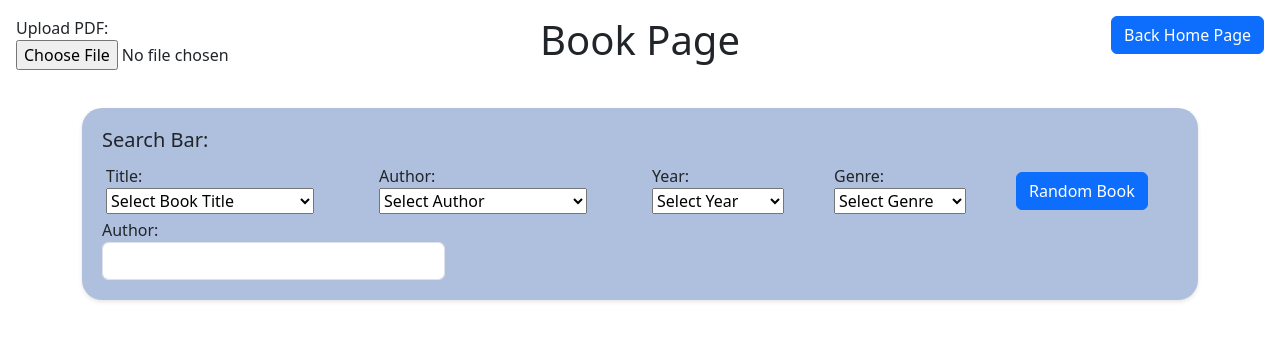
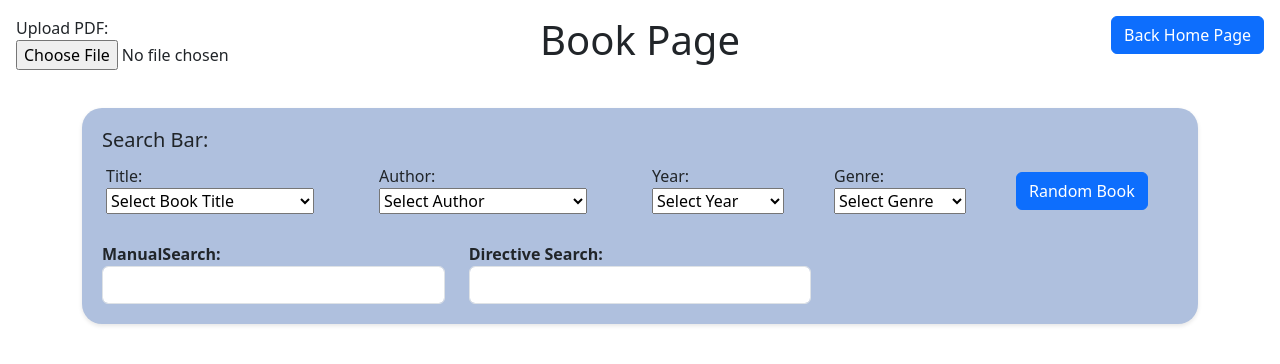
Before and after one commit to alfonso-ivan-carrillo/my-angular-application, an Angular app: page /book-page in a window 1280 px wide. Shown: the top 364 px of the page. Built offline with nearby package versions, Linux system fonts and the light colour scheme.

Commit message:
create directive to allow letters, numbers and spaces onlyin input

```diff
--- a/src/app/app.module.ts
+++ b/src/app/app.module.ts
@@ -16,6 +16,7 @@ import { FamilyPageComponent } from './family-page/family-page.component';
 import { PicturePageComponent } from './picture-page/picture-page.component';
 import { StoicPageComponent } from './stoic-page/stoic-page.component';
 import { RandomBookModalComponent } from './random-book-modal/random-book-modal.component';
+import { AlphaNumeric } from './directives/alpha-numeric.directive';
 
 @NgModule({
   declarations: [
@@ -38,6 +39,7 @@ import { RandomBookModalComponent } from './random-book-modal/random-book-modal.
     HttpClientModule,
     FormsModule,
     AppRoutingModule,
+    AlphaNumeric
   ],
   providers: [],
   bootstrap: [AppComponent]
--- a/src/app/book-page/book-page.component.html
+++ b/src/app/book-page/book-page.component.html
@@ -85,24 +85,31 @@
             </select>
           </div>
           <div class="col-2 mt-2">
-            <button
-              class="btn btn-primary"
-              (click)="getRandomBook()"
-            >
+            <button class="btn btn-primary" (click)="getRandomBook()">
               Random Book
             </button>
           </div>
         </div>
-        <div class="row">
+        <div class="row mt-4">
           <div class="col-4">
-            <label>Author: </label><br />
+            <label><strong>ManualSearch:</strong></label
+            ><br />
             <input
               type="text"
               class="form-control"
               [(ngModel)]="searchedAuthor"
               (keyup)="typingAuthor($event.target.value)"
               (change)="typingAuthor($event.target.value)"
-             />
+            />
+          </div>
+          <div class="col-4">
+            <label><strong>Directive Search:</strong></label><br />
+            <input
+              alpha-numeric
+              type="text"
+              class="form-control"
+              [(ngModel)]="directiveSearch"
+            />
           </div>
         </div>
       </div>
@@ -119,7 +126,7 @@
             </div>
             <div class="col-5 text-end">
               <button
-                (click)="clearDropdowns(); (isBookSelected = !isBookSelected)"
+                (click)="clearDropdowns(); isBookSelected = !isBookSelected"
                 class="btn btn-danger"
               >
                 <span>X</span>
@@ -168,7 +175,7 @@
             </div>
             <div class="col-5 text-end">
               <button
-                (click)="(isAuthorSelected = !isAuthorSelected); clearDropdowns()"
+                (click)="isAuthorSelected = !isAuthorSelected; clearDropdowns()"
                 class="btn btn-danger"
               >
                 <span>X</span>
@@ -217,7 +224,7 @@
             </div>
             <div class="col-5 text-end">
               <button
-                (click)="(isYearSelected = !isYearSelected); clearDropdowns()"
+                (click)="isYearSelected = !isYearSelected; clearDropdowns()"
                 class="btn btn-danger"
               >
                 <span>X</span>
@@ -266,7 +273,7 @@
             </div>
             <div class="col-5 text-end">
               <button
-                (click)="(isGenreSelected = !isGenreSelected); clearDropdowns()"
+                (click)="isGenreSelected = !isGenreSelected; clearDropdowns()"
                 class="btn btn-danger"
               >
                 <span>X</span>
--- a/src/app/book-page/book-page.component.ts
+++ b/src/app/book-page/book-page.component.ts
@@ -20,7 +20,8 @@ export class BookPageComponent implements OnInit {
   selectedAuthor: string = '';
   selectedYear: string = '';
   selectedGenre: string = '';
-  searchedAuthor: string = ''
+  searchedAuthor: string = '';
+  directiveSearch: string = '';
   selectedBook: Book;
   isBookSelected: boolean = false;
   isAuthorSelected: boolean = false;
--- /dev/null
+++ b/src/app/directives/alpha-numeric.directive.ts
@@ -0,0 +1,53 @@
+import { Directive, ElementRef, HostListener, Renderer2 } from '@angular/core';
+
+@Directive({
+  selector: '[alpha-numeric]',
+})
+export class AlphaNumeric {
+  constructor(private el: ElementRef, private renderer: Renderer2) {}
+
+  @HostListener('keypress', ['$event']) onKeypress(event: KeyboardEvent) {
+    this.validateInput(event);
+  }
+
+  @HostListener('keydown', ['$event']) onKeydown(event: KeyboardEvent) {
+    this.validateInput(event);
+  }
+
+  @HostListener('paste', ['$event']) onPaste(event: ClipboardEvent) {
+    this.handlePaste(event);
+  }
+
+  private validateInput(event: KeyboardEvent | ClipboardEvent) {
+    const input = this.el.nativeElement.value;
+    const regex = /^[a-zA-Z0-9\s]*$/;
+
+    if (
+      (event instanceof KeyboardEvent &&
+        !regex.test(String.fromCharCode(event.keyCode))) ||
+      (event instanceof ClipboardEvent &&
+        !regex.test(input + this.getPastedText(event)))
+    ) {
+      event.preventDefault();
+    }
+  }
+
+  private getPastedText(event: ClipboardEvent): string {
+    return event.clipboardData.getData('text').trim();
+  }
+
+  private handlePaste(event: ClipboardEvent) {
+    const pastedText = event.clipboardData.getData('text');
+    const regex = /^[a-zA-Z0-9\s]*$/;
+    const newValue = this.el.nativeElement.value + pastedText;
+
+    if (!regex.test(newValue)) {
+      this.renderer.setProperty(
+        this.el.nativeElement,
+        'value',
+        this.el.nativeElement.value
+      );
+      event.preventDefault();
+    }
+  }
+}
```
